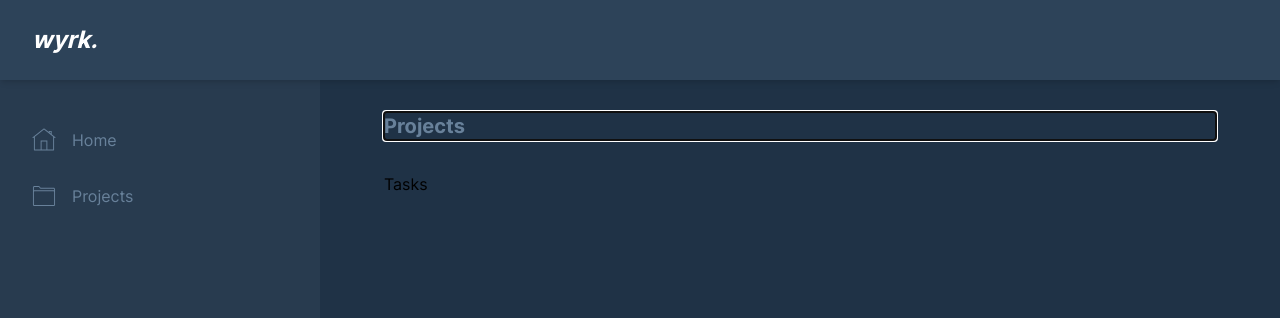
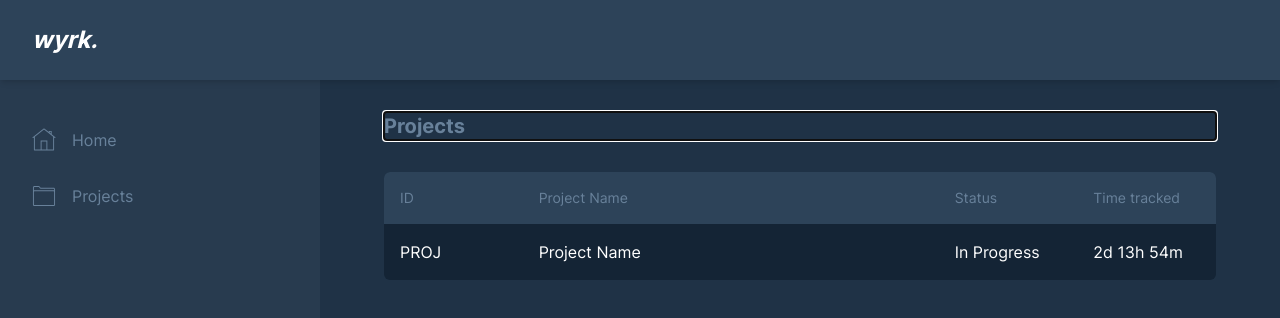
Before and after one commit to kerolol/wyrk, a Svelte app in the folder app/frontend/: page /projects in a window 1280 px wide. Shown: the top 318 px of the page. Built offline with nearby package versions, Linux system fonts and the light colour scheme.

Commit message:
implement Table component

```diff
--- /dev/null
+++ b/app/frontend/src/components/Table.svelte
@@ -0,0 +1,47 @@
+<script lang="ts">
+    import { useNavigate } from "svelte-navigator"
+    import type { TableData } from "../interfaces"
+
+    export let data: TableData
+    export let useLinks = false
+
+    const navigate = useNavigate()
+
+    const handleClick = (path: string|null) => {
+        if (!useLinks) {
+            return
+        }
+
+        return navigate(path)
+    }
+</script>
+
+<div class="grid grid-cols-12 rounded-md bg-wyrk-800">
+    {#each data.headers as header, index}
+        <div class="
+            bg-wyrk-400
+            text-wyrk-200
+            text-sm
+            p-4
+            col-span-{header.span}
+            {index === 0 ? 'rounded-tl-md' : index === data.headers.length - 1 ? 'rounded-tr-md' : ''}
+        ">
+            {header.title}
+        </div>
+    {/each}
+
+    {#each data.rows as row, rowIndex}
+        {#each row.contents as field}
+            <div class="
+                p-4
+                border-b
+                text-white
+                {rowIndex === data.rows.length - 1 ? 'border-none' : 'border-wyrk-500'}
+                col-span-{data.headers[field.header - 1].span}
+                {useLinks ? 'cursor-pointer' : ''}
+            " on:click={() => handleClick(row.path)}>
+                {field.body}
+            </div>
+        {/each}
+    {/each}
+</div>
--- a/app/frontend/src/interfaces.ts
+++ b/app/frontend/src/interfaces.ts
@@ -2,3 +2,26 @@ export interface Breadcrumb {
     path: string
     label: string
 }
+
+export interface TableData {
+    headers: TableHeader[]
+    rows: TableRow[]
+}
+
+export interface TableHeader {
+    id: number
+    title: string
+    span: number
+}
+
+export interface TableContent {
+    id: number
+    header: TableHeader['id']
+    body: string
+}
+
+export interface TableRow {
+    id: number
+    contents: TableContent[]
+    path?: string
+}
--- a/app/frontend/src/views/Projects/ProjectsHome.svelte
+++ b/app/frontend/src/views/Projects/ProjectsHome.svelte
@@ -1,8 +1,47 @@
 <script lang="ts">
     import ContentHeader from "../../components/ContentHeader.svelte"
-    import { Link } from 'svelte-navigator'
+    import Table from "../../components/Table.svelte"
 </script>
 
 <ContentHeader title="Projects" breadcrumbs={null} />
 
-<Link to="/projects/tasks">Tasks</Link>
+<Table useLinks data={{
+    headers: [{
+        id: 1,
+        title: 'ID',
+        span: 2
+    }, {
+        id: 2,
+        title: 'Project Name',
+        span: 6
+    }, {
+        id: 3,
+        title: 'Status',
+        span: 2
+    }, {
+        id: 4,
+        title: 'Time tracked',
+        span: 2
+    }],
+    rows: [{
+        id: 1,
+        path: '/projects/tasks',
+        contents: [{
+            id: 1,
+            header: 1,
+            body: 'PROJ'
+        }, {
+            id: 2,
+            header: 2,
+            body: 'Project Name'
+        }, {
+            id: 3,
+            header: 3,
+            body: 'In Progress'
+        }, {
+            id: 4,
+            header: 4,
+            body: '2d 13h 54m'
+        }]
+    }]
+}} />
--- a/app/frontend/src/views/Projects/TaskList.svelte
+++ b/app/frontend/src/views/Projects/TaskList.svelte
@@ -1,6 +1,78 @@
 <script lang="ts">
     import ContentHeader from "../../components/ContentHeader.svelte"
+    import Table from "../../components/Table.svelte"
     import breadcrumbs from '../../breadcrumbs'
 </script>
 
 <ContentHeader title="Task List" breadcrumbs="{breadcrumbs.projectsTaskList}" />
+
+<Table data={{
+    headers: [{
+        id: 1,
+        title: 'ID',
+        span: 1
+    }, {
+        id: 2,
+        title: 'Task',
+        span: 5
+    }, {
+        id: 3,
+        title: 'Status',
+        span: 2
+    }, {
+        id: 4,
+        title: 'Due date',
+        span: 2
+    }, {
+        id: 5,
+        title: 'Time tracked',
+        span: 2
+    }],
+    rows: [{
+        id: 1,
+        contents: [{
+            id: 1,
+            header: 1,
+            body: '1'
+        }, {
+            id: 2,
+            header: 2,
+            body: 'Test Task'
+        }, {
+            id: 3,
+            header: 3,
+            body: 'In Progress'
+        }, {
+            id: 4,
+            header: 4,
+            body: '03.07.2022'
+        }, {
+            id: 5,
+            header: 5,
+            body: '2h 34m'
+        }]
+    }, {
+        id: 2,
+        contents: [{
+            id: 6,
+            header: 1,
+            body: '2'
+        }, {
+            id: 7,
+            header: 2,
+            body: 'Test Task'
+        }, {
+            id: 8,
+            header: 3,
+            body: 'Done'
+        }, {
+            id: 9,
+            header: 4,
+            body: '03.07.2022'
+        }, {
+            id: 10,
+            header: 5,
+            body: '1h 23m'
+        }]
+    }]
+}} />
```
